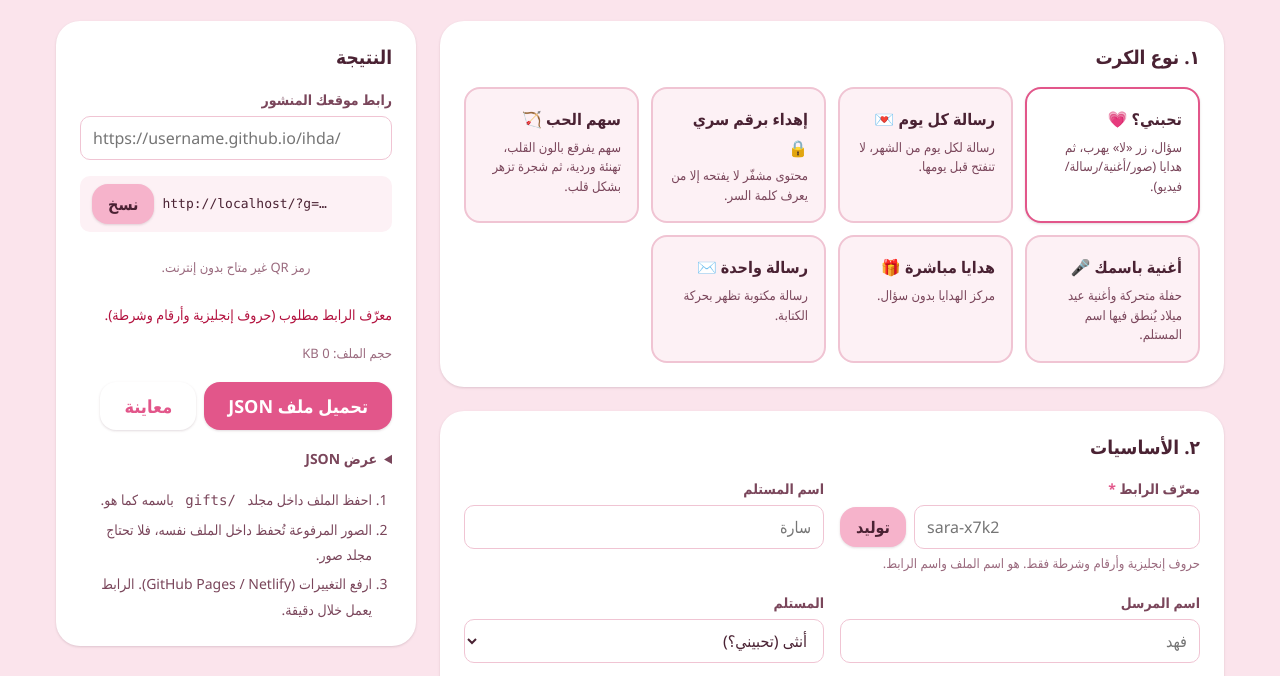
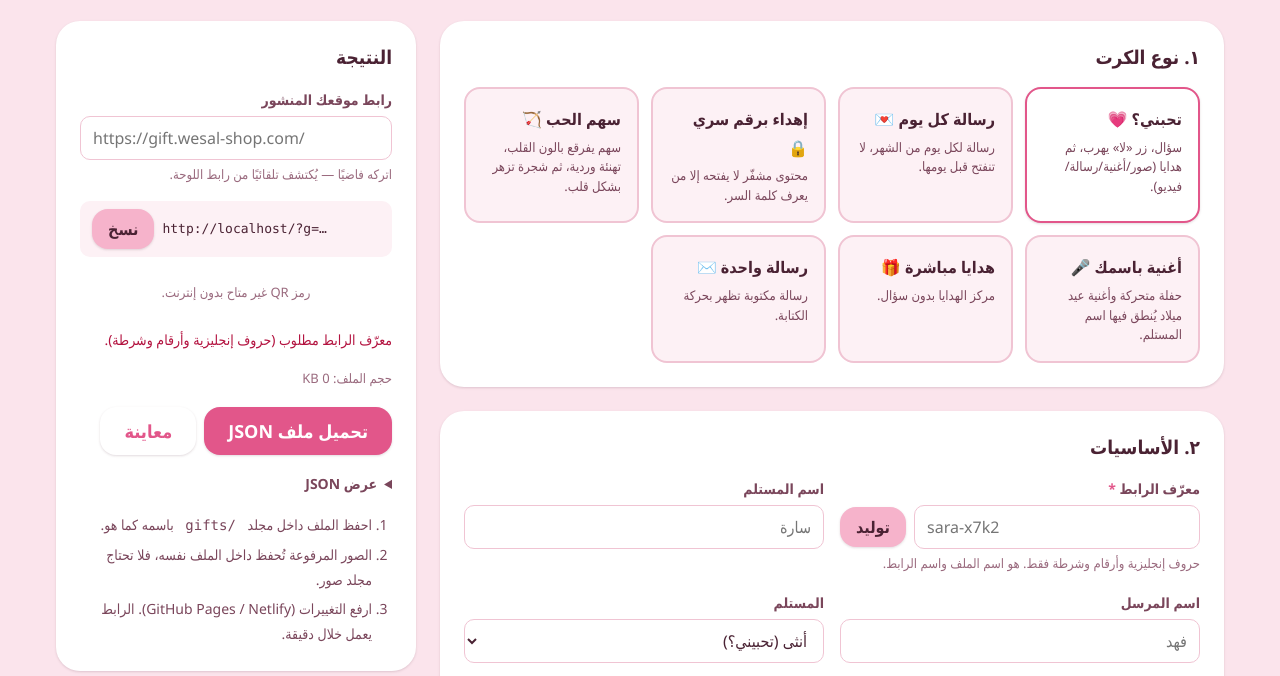
Before and after one commit to ihda-sa/ihda, a plain HTML site: page admin/index.html in a window 1280 px wide. Shown: the part 90-766 px from the top of the page. Drawn offline with Linux system fonts and the light colour scheme; a web font is replaced by a local one.

Commit message:
تحديث تلميح رابط الموقع في اللوحة
Co-Authored-By: Claude Opus 5 <noreply@anthropic.com>

```diff
--- a/admin/index.html
+++ b/admin/index.html
@@ -186,7 +186,8 @@
         <h2 class="panel__title">النتيجة</h2>
         <div class="field">
           <label for="baseUrl">رابط موقعك المنشور</label>
-          <input id="baseUrl" dir="ltr" placeholder="https://username.github.io/ihda/">
+          <input id="baseUrl" dir="ltr" placeholder="https://gift.wesal-shop.com/">
+          <small>اتركه فاضيًا — يُكتشف تلقائيًا من رابط اللوحة.</small>
         </div>
         <div class="linkbox">
           <code id="finalLink" dir="ltr">…</code>
```
